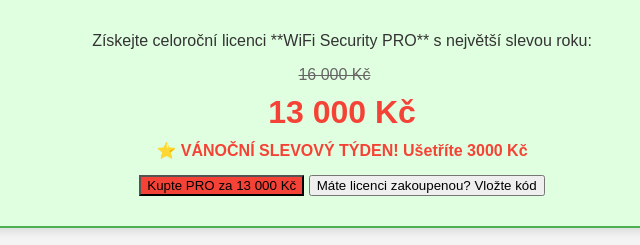
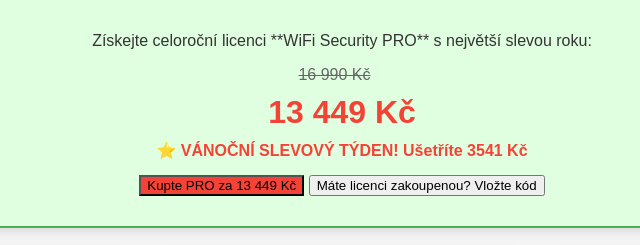
Before and after one commit to NoiseTMain/WifiSecurity, a plain HTML site: page index.html in a window 1280 px wide. Shown: the part 141-386 px from the top of the page, 298-938 px from the left. Drawn offline with Linux system fonts and the light colour scheme.

Commit message:
Update index.html

```diff
--- a/index.html
+++ b/index.html
@@ -273,20 +273,20 @@
 
             <div class="price-container">
                 <span class="original-price">
-                    <del>16 000 Kč</del>
+                    <del>16 990 Kč</del>
                 </span>
                 <span class="sale-price">
-                    13 000 Kč
+                    13 449 Kč
                 </span>
             </div>
 
             <div class="sale-tag" style="color: var(--danger); font-weight: bold; margin-bottom: 15px;">
-                ⭐ VÁNOČNÍ SLEVOVÝ TÝDEN! Ušetříte 3000 Kč
+                ⭐ VÁNOČNÍ SLEVOVÝ TÝDEN! Ušetříte 3541 Kč
             </div>
 
             <div class="upgrade-button-group">
                 <button id="buy-btn" class="upgrade-button" style="background-color: var(--danger);">
-                    Kupte PRO za 13 000 Kč
+                    Kupte PRO za 13 449 Kč
                 </button>
                 <button id="license-activate-btn" class="license-option-btn">
                     Máte licenci zakoupenou? Vložte kód
```
